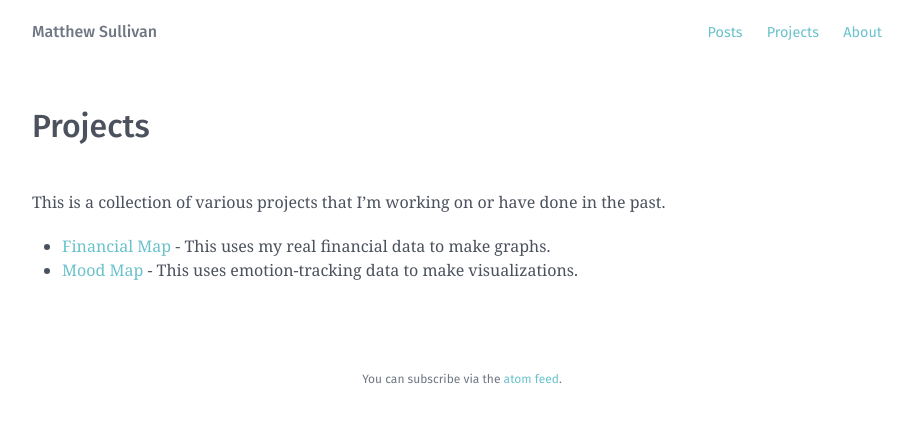
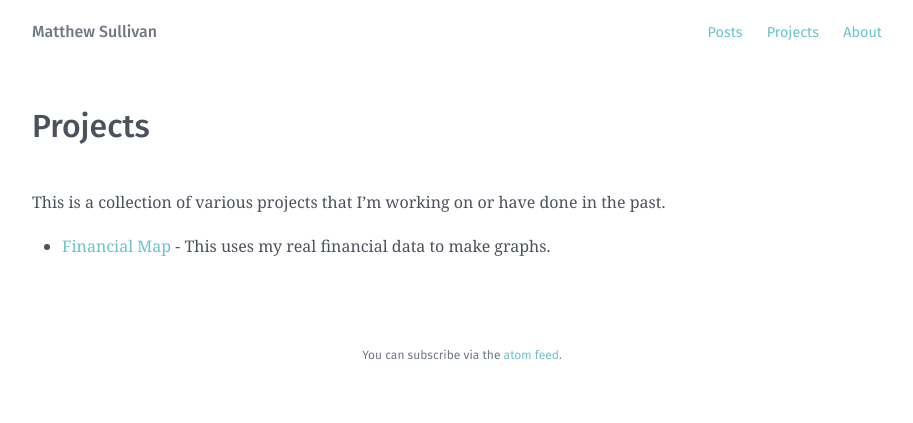
Before and after one commit to msull92/msull92-com, a Jekyll site: the page built from projects/index.md, in a window 1280 px wide. Shown: the top 423 px of the page, without its empty margins (178-1091 px from the left). Built offline with Jekyll 4.4.1, drawn with Linux system fonts in a browser that asks for light colours; some web fonts are replaced.

Commit message:
Remove listing

```diff
--- a/projects/index.md
+++ b/projects/index.md
@@ -10,7 +10,4 @@ This is a collection of various projects that I'm working on or have done in the
     <li class='project-listing'>
       <a class='title' href='financial_map'>Financial Map</a> - This uses my real financial data to make graphs.
     </li>
-    <li class='project-listing'>
-      <a class='title' href='mood_map'>Mood Map</a> - This uses emotion-tracking data to make visualizations.
-    </li>
 </ul>
```
